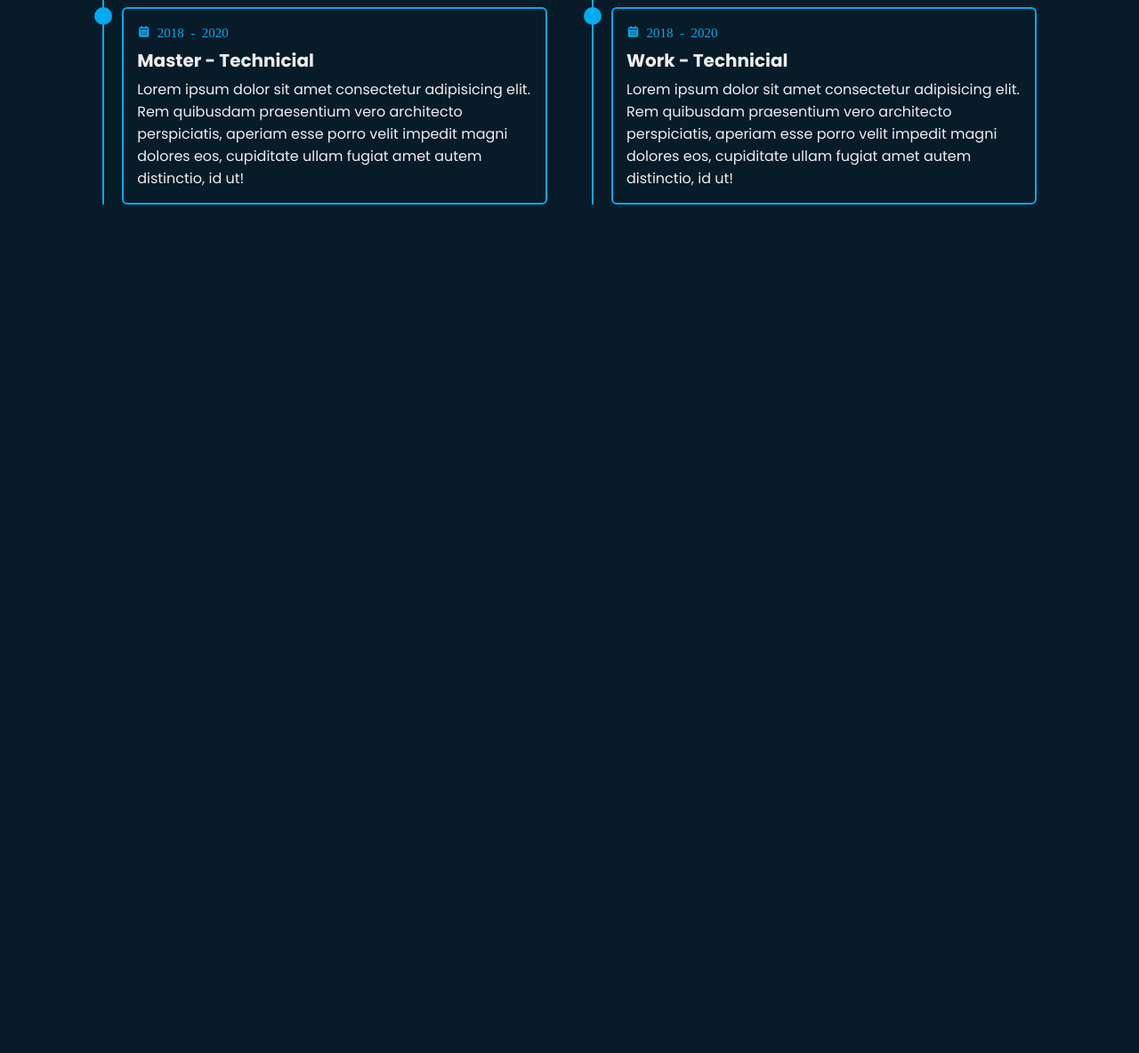
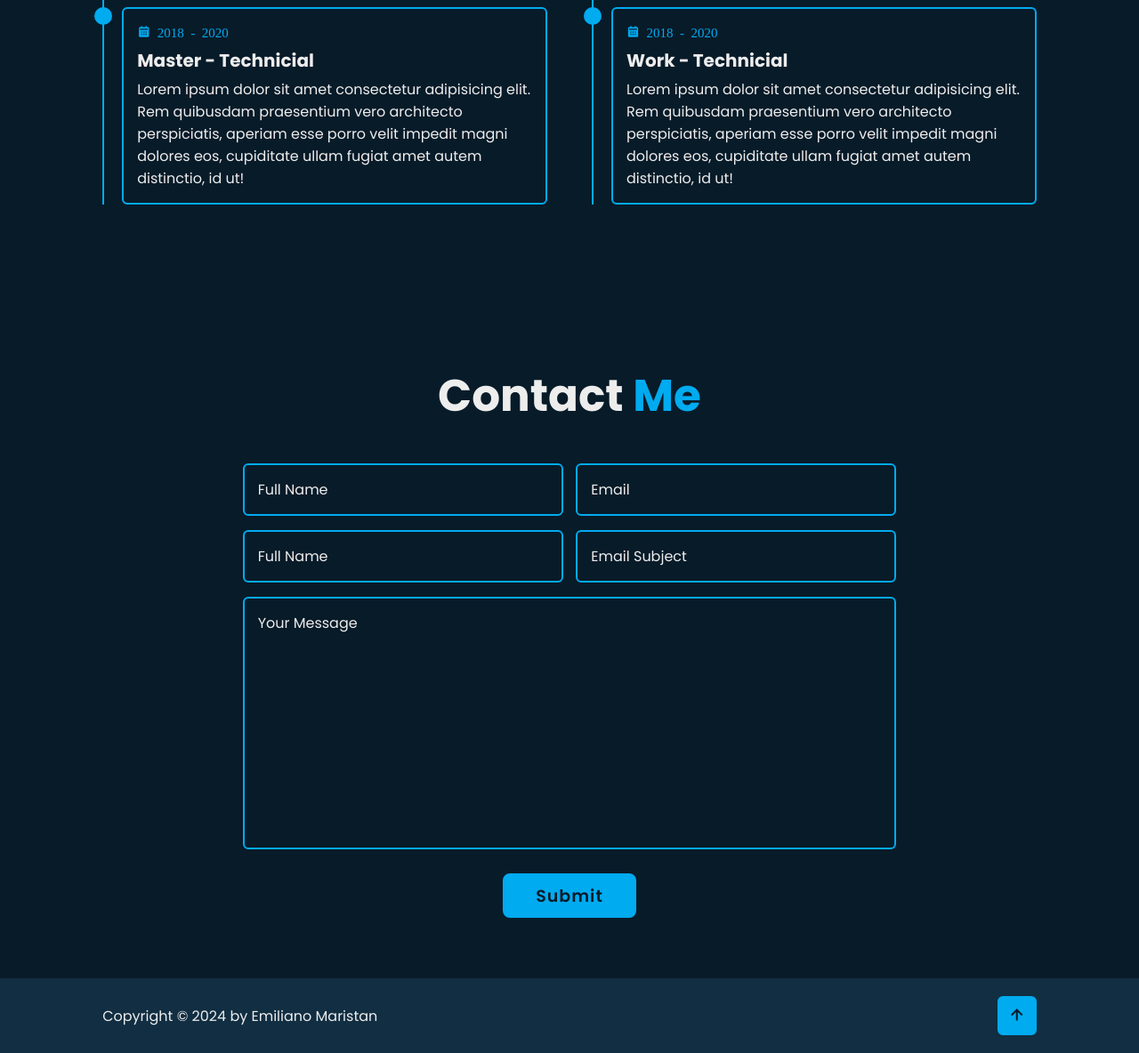
Before and after one commit to emimaristan/current-portfolio, a plain HTML site: page index.html in a window 1280 px wide. Shown: the part 2334-3518 px from the top of the page at 89% size. Before the commit the page ends 2634 px from the top, so only its background shows below. Drawn offline with nearby package versions, Linux system fonts and the light colour scheme.

Commit message:
Footer and details

```diff
--- a/css/style.css
+++ b/css/style.css
@@ -174,6 +174,14 @@ section {
   animation-delay: 1.5s;
 }
 
+.home-content .btn-box::before {
+  width: 100%;
+}
+
+.home-content .btn-box::before {
+  animation: showRight 0.7s ease forwards;
+  animation-delay: 2s;
+}
 /* HOME CONTENT */
 
 /* ABOUT CONTENT */
@@ -314,7 +322,7 @@ span {
 }
 
 .education-content .content:hover::before {
-  opacity: 0.7;
+  opacity: 0.5;
   width: 100%;
 }
 
@@ -338,6 +346,88 @@ span {
 }
 /* EDUCATION CONTENT */
 
+/* CONTACT CONTENT */
+.contact {
+  display: flex;
+  flex-direction: column;
+  justify-content: center;
+  align-items: center;
+  padding-bottom: 6rem;
+}
+
+.contact form {
+  min-width: 70%;
+  max-width: 100%;
+  margin: 0 auto;
+  text-align: center;
+}
+
+.contact form .input-box {
+  position: relative;
+  display: flex;
+  justify-content: space-between;
+  flex-wrap: wrap;
+}
+
+.contact form .input-box .input-field {
+  position: relative;
+  width: 49%;
+  margin: 0.8rem 0;
+}
+
+.contact form .input-box .input-field input,
+.contact form .textarea-field textarea {
+  width: 100%;
+  height: 100%;
+  padding: 1.5rem;
+  font-size: 1.6rem;
+  color: var(--text-color);
+  background: transparent;
+  border-radius: 0.6rem;
+  border: 0.2rem solid var(--main-color);
+}
+
+.contact form .input-box .input-field input::placeholder,
+.contact form .textarea-field textarea::placeholder {
+  color: var(--text-color);
+}
+
+.contact form .focus {
+  position: absolute;
+  top: 0;
+  left: 0;
+  width: 0;
+  height: 100%;
+  background: var(--second-bg-color);
+  opacity: 0.5;
+  border-radius: 0.6rem;
+  z-index: -1;
+  transition: 0.5s;
+}
+
+.contact form .input-box .input-field input:focus ~ .focus,
+.contact form .input-box .input-field input:valid ~ .focus,
+.contact form .textarea-field textarea:focus ~ .focus,
+.contact form .textarea-field textarea:valid ~ .focus {
+  width: 100%;
+}
+
+.contact form .textarea-field {
+  position: relative;
+  margin: 0.8rem 0 2.7rem;
+  display: flex;
+}
+
+.contact form .textarea-field textarea {
+  resize: none;
+}
+
+.contact .btn-box {
+  justify-content: center;
+  width: 100%;
+}
+/* CONTACT CONTENT */
+
 /* BUTTONS */
 .btn-box {
   position: relative;
@@ -353,10 +443,8 @@ span {
   left: 0;
   position: absolute;
   background-color: var(--bg-color);
-  width: 100%;
+  width: 0;
   height: 100%;
-  animation: showRight 0.7s ease forwards;
-  animation-delay: 2s;
   z-index: 2;
 }
 
@@ -477,6 +565,60 @@ span {
 /* SOCIAL ICONS */
 /* MAIN SECTION */
 
+/* FOOTER */
+.footer {
+  display: flex;
+  justify-content: space-between;
+  align-items: center;
+  flex-wrap: wrap;
+  padding: 2rem 9%;
+  background: var(--second-bg-color);
+}
+
+.footer-text p {
+  font-size: 1.6rem;
+}
+
+.footer-iconTop a {
+  position: relative;
+  display: inline-flex;
+  justify-content: center;
+  align-items: center;
+  padding: 0.8rem;
+  background: var(--main-color);
+  border: 0.2rem solid var(--main-color);
+  border-radius: 0.6rem;
+  overflow: hidden;
+  z-index: 1;
+}
+
+.footer-iconTop a::before {
+  content: "";
+  position: absolute;
+  top: 0;
+  left: 0;
+  width: 0;
+  height: 100%;
+  background: var(--second-bg-color);
+  z-index: -1;
+  transition: 0.5s;
+}
+
+.footer-iconTop a:hover::before {
+  width: 100%;
+}
+
+.footer-iconTop a i {
+  font-size: 2.4rem;
+  color: var(--bg-color);
+  transition: 0.5s;
+}
+
+.footer-iconTop a:hover i {
+  color: var(--main-color);
+}
+/* FOOTER */
+
 /* KEYFRAMES ANIMATIONS */
 
 @keyframes showRight {
--- a/index.html
+++ b/index.html
@@ -14,7 +14,6 @@
       href="./img/bx-user-pin.ico"
       type="image/x-icon"
     />
-    <script src="./js/index.js"></script>
     <title>Personal Portfolio</title>
   </head>
   <body>
@@ -130,5 +129,48 @@
         </div>
       </div>
     </section>
+
+    <section class="contact" id="contact">
+      <h2 class="heading">Contact <span>Me</span></h2>
+
+      <form action="#">
+        <div class="input-box">
+          <div class="input-field">
+            <input type="text" name="fullname"  placeholder="Full Name" required>
+            <span class="focus"></span>
+          </div>
+          <div class="input-field">
+            <input type="email" name="email" placeholder="Email" required>
+            <span class="focus"></span>
+          </div>
+        </div>
+        <div class="input-box">
+          <div class="input-field">
+            <input type="text" name="fullname"  placeholder="Full Name" required>
+            <span class="focus"></span>
+          </div>
+          <div class="input-field">
+            <input type="text" name="subject" placeholder="Email Subject" required>
+            <span class="focus"></span>
+          </div>
+        </div>
+        <div class="textarea-field">
+          <textarea name="message" cols="30" rows="10" placeholder="Your Message" required></textarea>
+          <span class="focus"></span>
+        </div>
+        <div class="btn-box">
+          <a href="#">Submit</a>
+        </div>
+      </form>
+    </section>
+
+    <footer class="footer">
+      <div class="footer-text">
+        <p>Copyright &copy; 2024 by Emiliano Maristan</p>
+      </div>
+      <div class="footer-iconTop"><a href="#"><i class='bx bx-up-arrow-alt'></i></a></div>
+    </footer>
+
+    <script src="./js/index.js"></script>
   </body>
 </html>
```
